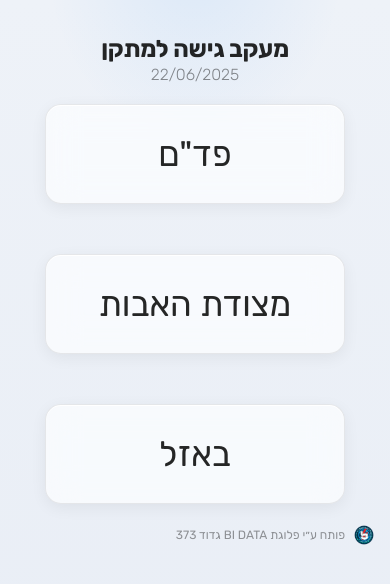
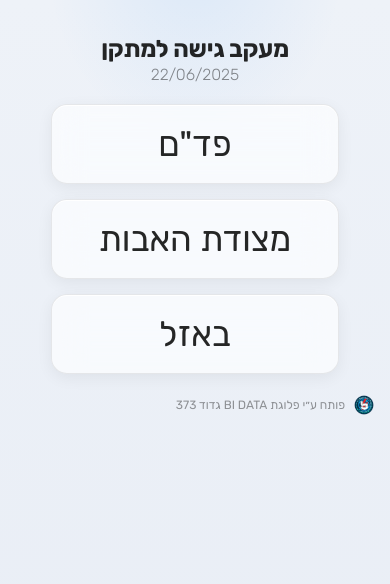
Before and after one commit to IlayMimon/GateControl, a React (Vite) app: page / in a window 390 px wide. Shown: the top 584 px of the page. Built offline with nearby package versions, Linux system fonts and the light colour scheme; no server answers.

Commit message:
fixing some changes

```diff
--- a/src/components/KPI.tsx
+++ b/src/components/KPI.tsx
@@ -8,7 +8,7 @@ function KPI({ title, value, icon }: IKPIProps) {
     <div className="kpi">
       <span className="kpi__icon">{icon}</span>
       <span className="kpi__title">
-        {title} - <span className="kpi__title--value">{value}</span>
+        {title} <span className="kpi__title--value">{value}</span>
       </span>
     </div>
   );
--- a/src/scss/components/_kpi.scss
+++ b/src/scss/components/_kpi.scss
@@ -14,20 +14,26 @@
   display: flex;
   gap: 1.2rem;
   align-items: center;
-  transition: background 0.2s ease, box-shadow 0.2s ease;
+  transition:
+    background 0.2s ease,
+    box-shadow 0.2s ease;
 
   &:hover {
     background: rgba(255, 255, 255, 0.88);
-    box-shadow: 0 8px 30px rgba(0, 0, 0, 0.10), var(--glass-inner);
+    box-shadow:
+      0 8px 30px rgba(0, 0, 0, 0.1),
+      var(--glass-inner);
   }
 
   &__title {
     font-weight: 400;
     color: var(--text-primary);
-
+    display: flex;
+    flex-direction: column;
+    align-items: center;
     &--value {
       font-weight: 700;
-      color: rgba(0, 0, 0, 0.90);
+      color: rgba(0, 0, 0, 0.9);
     }
   }
 
--- a/src/scss/components/_location-item.scss
+++ b/src/scss/components/_location-item.scss
@@ -7,6 +7,11 @@
   padding: 10px;
   height: 10rem;
   width: 30rem;
+
+  @media (max-width: 1050px) {
+    width: 100%;
+    height: 8rem;
+  }
 
   background: rgba(255, 255, 255, 0.65);
   backdrop-filter: blur(16px) saturate(150%);
--- a/src/scss/components/_location-selector.scss
+++ b/src/scss/components/_location-selector.scss
@@ -2,8 +2,18 @@
   display: flex;
   gap: 5rem;
 }
-@media (max-width: 684px) {
+
+@media (max-width: 1050px) {
   .location-selector {
     flex-direction: column;
+    align-items: stretch;
+    gap: 2rem;
+    width: 80%;
   }
 }
+
+@media (max-width: 480px) {
+  .location-selector {
+    gap: 1.5rem;
+  }
+}
```
